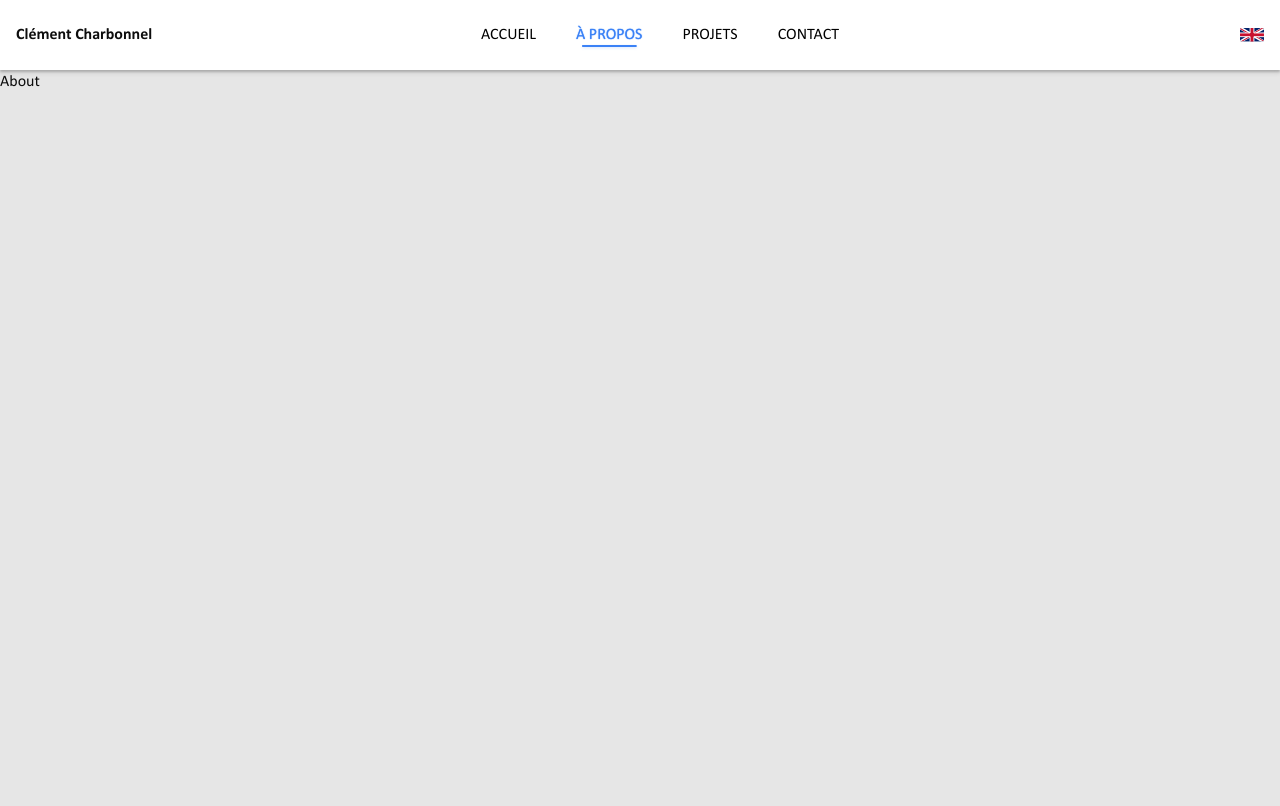
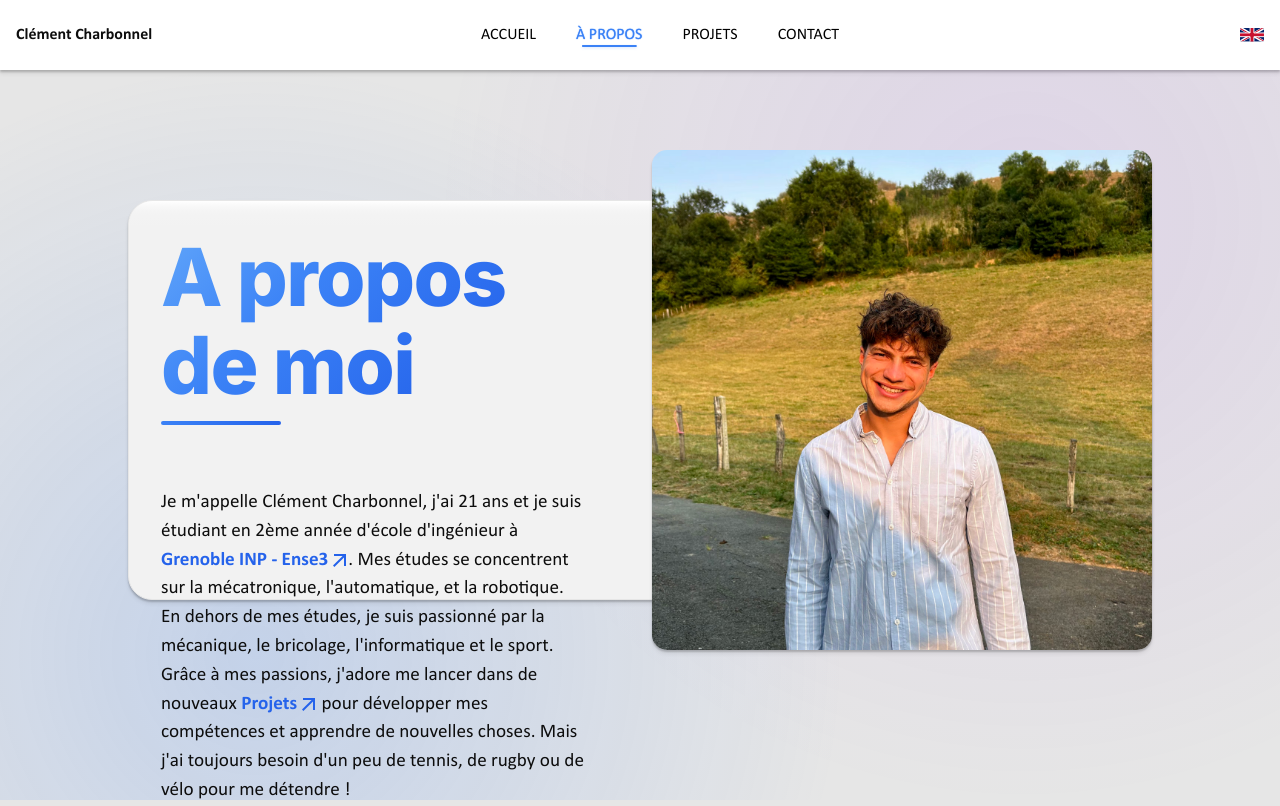
Before and after one commit to Clement38420/portfolio, a Vue app: page /about in a window 1280 px wide. Built offline with nearby package versions, Linux system fonts and the light colour scheme.

Commit message:
feat(AboutView): add personal introduction
Introduce the heading section of AboutView

```diff
--- a/src/locales/en.json
+++ b/src/locales/en.json
@@ -8,6 +8,10 @@
   "home": {
     "title": "Hi, I'm Clément Charbonnel !",
     "subtitle": "Mechatronics, Automation and Robotics student at"
+  },
+  "about": {
+    "title": "About me",
+    "description": "My name is Clément Charbonnel, I am 21 years old and a second-year engineering student at {ense3-link}. My studies focus on mechatronics, automation, and robotics. Outside of my studies, I am passionate about mechanics, DIY, computer science, and sports. Thanks to my passions, I love starting new {projects-link} to develop my skills and learn new things. But I always need a bit of tennis, rugby, or cycling to relax!"
   },
   "contact": {
     "title": "Get in touch!",
--- a/src/locales/fr.json
+++ b/src/locales/fr.json
@@ -21,5 +21,9 @@
       "subtitle": "Voir mes projets"
     },
     "footerNote": "Je suis actuellement à la recherche d'un stage en robotique pour l'été 2025 !"
+  },
+  "about": {
+    "title": "A propos de moi",
+    "description": "Je m'appelle Clément Charbonnel, j'ai 21 ans et je suis étudiant en 2ème année d'école d'ingénieur à {ense3-link}. Mes études se concentrent sur la mécatronique, l'automatique, et la robotique. En dehors de mes études, je suis passionné par la mécanique, le bricolage, l'informatique et le sport. Grâce à mes passions, j'adore me lancer dans de nouveaux {projects-link} pour développer mes compétences et apprendre de nouvelles choses. Mais j'ai toujours besoin d'un peu de tennis, de rugby ou de vélo pour me détendre !"
   }
 }
--- a/src/views/AboutView.vue
+++ b/src/views/AboutView.vue
@@ -1,5 +1,148 @@
-<script setup lang="ts"></script>
+<script setup lang="ts">
+import BaseCard from '@/components/BaseCard.vue'
+import Base3DCard from '@/components/Base3DCard.vue'
+</script>
 
-<template>About</template>
+<template>
+  <div class="view-background"></div>
 
-<style scoped></style>
+  <div class="hero">
+    <BaseCard class="hero-text-content" no-hover>
+      <h2 class="about-title">{{ $t('about.title') }}</h2>
+      <i18n-t keypath="about.description" tag="p" class="description">
+        <template v-slot:ense3-link>
+          <a
+            class="ense3-link link"
+            href="https://ense3.grenoble-inp.fr/"
+            target="_blank"
+            rel="noopener"
+          >
+            Grenoble INP - Ense3
+          </a>
+        </template>
+        <template v-slot:projects-link>
+          <RouterLink class="link" to="/projects">
+            {{ $t('nav.projects') }}
+          </RouterLink>
+        </template>
+      </i18n-t>
+    </BaseCard>
+
+    <Base3DCard class="portrait">
+      <img src="@/assets/images/portrait.jpeg" alt="Clement Charbonnel's portrait" />
+    </Base3DCard>
+  </div>
+</template>
+
+<style scoped>
+.hero {
+  --portrait-width: 500px;
+  --header-height: max(60vh, 500px);
+
+  width: 80vw;
+  margin: 10vh auto;
+  position: relative;
+  animation: fadeInUp 0.8s ease-out;
+}
+
+.hero-text-content {
+  width: 100%;
+  position: relative;
+  top: 50px;
+  height: calc(var(--header-height) - 100px);
+  padding-right: var(--portrait-width);
+  padding-bottom: 50px;
+}
+
+.portrait {
+  width: var(--portrait-width);
+  height: var(--header-height);
+  border-radius: 15px;
+  position: absolute;
+  right: 0;
+  top: 0;
+  z-index: 1;
+}
+
+.portrait img {
+  width: 100%;
+  height: 100%;
+  object-fit: cover;
+  border-radius: inherit;
+}
+
+.about-title {
+  font-family: 'Inter', sans-serif;
+  font-size: clamp(3rem, 8vw, 5rem);
+  font-weight: 800;
+  line-height: 1.1;
+  letter-spacing: -0.02em;
+  background: linear-gradient(135deg, #60a5fa 0%, #3b82f6 30%, #2563eb 70%, #1d4ed8 100%);
+  -webkit-background-clip: text;
+  -webkit-text-fill-color: transparent;
+  background-clip: text;
+  position: relative;
+  animation: fadeInUp 0.6s ease-out 0.3s both;
+}
+
+.about-title::after {
+  content: '';
+  position: absolute;
+  bottom: -1rem;
+  left: 0;
+  width: 120px;
+  height: 4px;
+  background: linear-gradient(90deg, #3b82f6, #2563eb);
+  border-radius: 2px;
+  transform-origin: center left;
+  animation: grow 0.6s ease-out 1s both;
+}
+
+@keyframes grow {
+  0% {
+    transform: scaleX(0);
+  }
+  100% {
+    transform: scaleX(1);
+  }
+}
+
+.description {
+  font-size: clamp(1rem, 2vw, 1.2rem);
+  line-height: 1.5;
+  margin-right: 64px;
+  animation: fadeInUp 0.6s ease-out 0.3s both;
+  margin-top: 80px;
+}
+
+.link {
+  color: #2563eb;
+  text-decoration: none;
+  font-weight: 700;
+  transition: all 0.3s ease;
+  display: inline-flex;
+  align-items: center;
+  gap: 4px;
+}
+
+.link:hover {
+  color: #1d4ed8;
+}
+
+.link::after {
+  content: '';
+  background: url('@/assets/images/corner-arrow.svg') no-repeat center;
+  display: inline-block;
+  width: 16px;
+  height: 16px;
+  transition: all 0.3s ease;
+  filter: brightness(0) saturate(100%) invert(29%) sepia(66%) saturate(2366%) hue-rotate(212deg)
+    brightness(93%) contrast(98%);
+}
+
+.link:hover::after {
+  transform: translate(2px, -2px);
+  filter: brightness(0) saturate(100%) invert(29%) sepia(96%) saturate(5820%) hue-rotate(226deg)
+    brightness(89%) contrast(90%);
+}
+</style>
```
Also changed, not shown: src/assets/images/portrait.jpeg (added).
